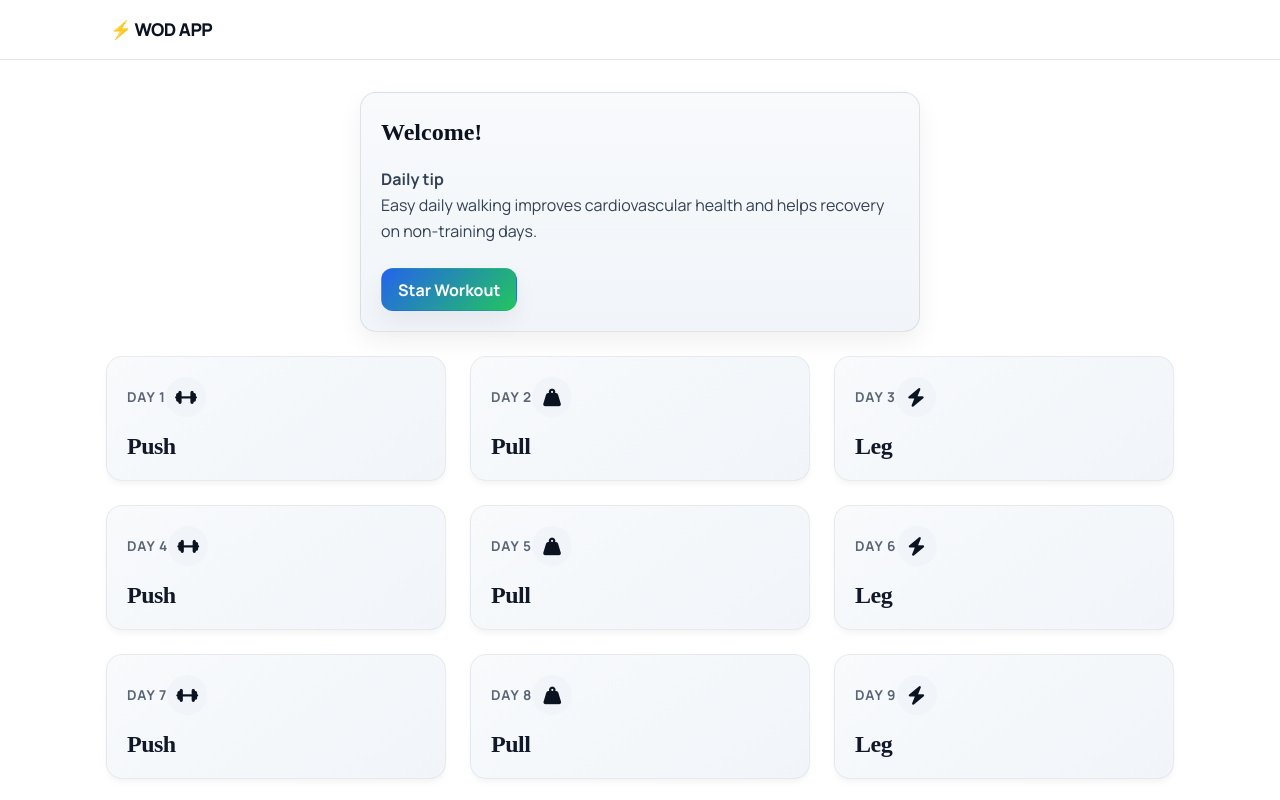
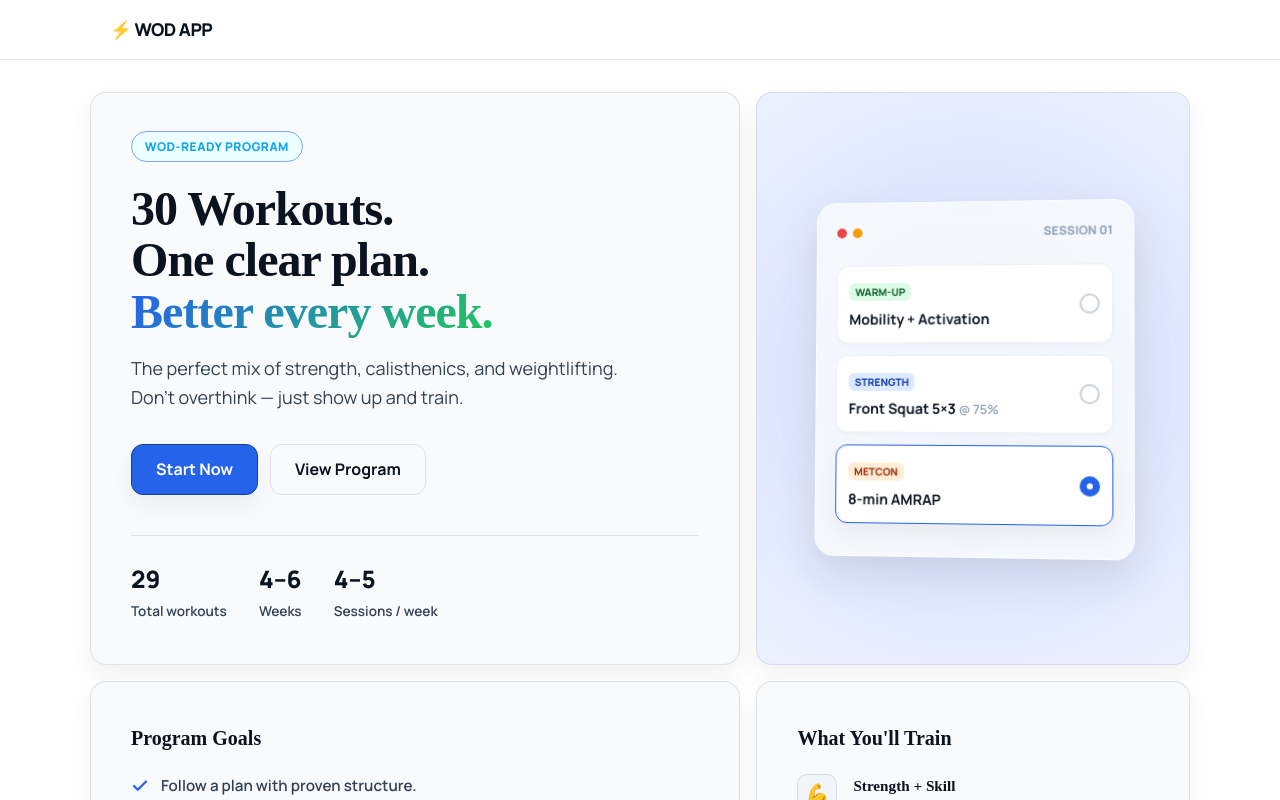
Before and after one commit to LuisoJSM/vue-wod-app, a Vue app: page / in a window 1280 px wide. Shown: the top 800 px of the page. Built offline with nearby package versions, Linux system fonts and the light colour scheme.

Commit message:
Add funtions to disabled grid,etc.

```diff
--- a/src/App.vue
+++ b/src/App.vue
@@ -3,25 +3,83 @@ import Layout from './components/layouts/Layout.vue';
 import Welcome from './components/pages/Welcome.vue';
 import Dashboard from './components/pages/Dashboard.vue';
 import Workout from './components/pages/Workout.vue';
+import { ref, computed } from 'vue';
+import { workoutProgram } from './utils';
 
-const selectedDisplay = 2
+
+const defaultData = {}
+for (let workoutIdx in workoutProgram) {
+  const workoutData = workoutProgram[workoutIdx]
+  defaultData[workoutIdx] = {}
+
+
+  for (let e of workoutData.workout) {
+    defaultData[workoutIdx][e.name] = ''
+  }
+
+}
+
+const selectedDisplay = ref(1)
+const data = ref(defaultData) // {1...30: {excercise_name:'_',....}}
+const selectedWorkout = ref(-1)
+
+const isWorkoutCompleted = computed(() => {
+  const currWorkout = data.value?.[selectedWorkout].value
+  if (!currWorkout) { return false }
+
+  const isCompleteCheck = Object.values(currWorkout).every(ex => !!ex)
+  console.log('ISCOMPLETED: ', isCompleteCheck)
+  return isCompleteCheck
+})
+
+const firstIncompleteWorkoutIndex = computed(() => {
+  const allWorkouts = data.value
+  if (!allWorkouts) { return -1 }
+  // loop over every key value pair, and check if the workout is complete or not
+  for (const [index, workout] of Object.entries(allWorkouts)) {
+    const isComplete = Object.values(workout).every(ex => !!ex)
+    if (!isComplete) {
+      return parseInt(index)
+    }
+  }
+  return -1 //all are completed
+})
+
+function handleChangeDisplay(idx) {
+  selectedDisplay.value = idx
+}
+
+function handleSelectedWorkout(idx) {
+  selectedDisplay.value = 3
+  selectedWorkout.value = idx
+}
+
+function handleSaveWorkout() {
+  // save the current data snapshot to localSotorage so we can retrieve next time
+  localStorage.setItem('workouts', JSON.stringify(data.value))
+
+  // show the dashboard
+  selectedDisplay.value = 2
+
+  selectedWorkout.value = -1
+}
+
+
 
 </script>
 
 <template>
 
- <Layout>
-   <!--Page 1-->
-    <Welcome v-if="selectedDisplay == 1" />
+  <Layout>
+    <!--Page 1-->
+    <Welcome :handleChangeDisplay="handleChangeDisplay" v-if="selectedDisplay == 1" />
     <!--Page 2-->
-    <Dashboard v-if="selectedDisplay == 2" />
+    <Dashboard :firstIncompleteWorkoutIndex="firstIncompleteWorkoutIndex" :handleSelectedWorkout="handleSelectedWorkout" v-if="selectedDisplay == 2" />
     <!--Page 3-->
-    <Workout v-if="selectedDisplay == 3" />
- </Layout>
+    <Workout :handleSaveWorkout="handleSaveWorkout" :isWorkoutCompleted="isWorkoutCompleted" :data="data" :selectedWorkout="selectedWorkout" v-if="workoutProgram?.[selectedWorkout]" />
+  </Layout>
 
 
 </template>
 
-<style scoped>
-
-</style>
+<style scoped></style>
--- a/src/components/Grid.vue
+++ b/src/components/Grid.vue
@@ -1,12 +1,17 @@
 <script setup>
 import { workoutProgram } from '../utils';
+
+
+const props = defineProps({
+  handleSelectedWorkout: Function
+})
 
 const workoutTypes = ["Push", "Pull", "Leg"];
 </script>
 
 <template>
     <section id="grid">
-        <button
+        <button disabled="" @click="() => handleSelectedWorkout(workoutIdx)"
             v-for="(workout, workoutIdx) in Object.keys(workoutProgram)"
             :key="workoutIdx"
             class="workout-card"
@@ -30,7 +35,7 @@ const workoutTypes = ["Push", "Pull", "Leg"];
 #grid {
     width: 100%;
     display: grid;
-    gap: 1.5rem; /* Un poco más de espacio entre tarjetas */
+    gap: 1.5rem;
     grid-template-columns: repeat(1, minmax(0, 1fr));
 }
 
@@ -47,10 +52,10 @@ const workoutTypes = ["Push", "Pull", "Leg"];
     width: 100%;
     text-align: left;
     padding: 1.25rem;
-    border-radius: 16px; /* Bordes más redondeados */
-    border: 1px solid var(--border-tertiary, #e5e7eb); /* Fallback color por si no existe la variable */
+    border-radius: 16px;
+    border: 1px solid var(--border-tertiary, #e5e7eb);
 
-    /* Gradiente sutil */
+
     background: linear-gradient(145deg, var(--background-secondary, #fff), var(--background-muted, #f9fafb));
     box-shadow: 0 4px 6px -1px rgba(0, 0, 0, 0.05);
 
@@ -59,19 +64,17 @@ const workoutTypes = ["Push", "Pull", "Leg"];
     flex-direction: column;
     gap: 1rem;
     overflow: hidden;
-
-    /* Transiciones suaves para todo */
     transition: all 0.3s cubic-bezier(0.25, 0.8, 0.25, 1);
 }
 
-/* Efecto Hover mejorado */
+
 .workout-card:hover {
     transform: translateY(-4px);
     border-color: var(--color-primary, #3b82f6);
     box-shadow: 0 10px 15px -3px rgba(0, 0, 0, 0.1), 0 4px 6px -2px rgba(0, 0, 0, 0.05);
 }
 
-/* Header interno: Día e Icono */
+
 .card-header {
     display: flex;
     align-items: center;
@@ -87,7 +90,7 @@ const workoutTypes = ["Push", "Pull", "Leg"];
     opacity: 0.8;
 }
 
-/* Estilo de los iconos */
+
 .icon-wrapper {
     display: flex;
     align-items: center;
@@ -95,7 +98,7 @@ const workoutTypes = ["Push", "Pull", "Leg"];
     width: 40px;
     height: 40px;
     border-radius: 50%;
-    background-color: var(--background-muted, #f3f4f6); /* Círculo sutil detrás del icono */
+    background-color: var(--background-muted, #f3f4f6);
     color: var(--color-primary, #3b82f6);
     font-size: 1.1rem;
     transition: background-color 0.2s ease, transform 0.2s ease;
@@ -103,15 +106,40 @@ const workoutTypes = ["Push", "Pull", "Leg"];
 
 .workout-card:hover .icon-wrapper {
     background-color: var(--color-primary, #3b82f6);
-    color: white; /* Invierte colores al hacer hover */
-    transform: rotate(15deg); /* Pequeña animación divertida */
+    color: white;
+    transform: rotate(15deg);
 }
 
 .workout-title {
     margin: 0;
-    font-size: 1.5rem; /* Texto más grande */
+    font-size: 1.5rem;
     font-weight: 800;
     color: var(--color-heading, #111827);
     letter-spacing: -0.5px;
 }
+
+
+.workout-card:disabled {
+  cursor: not-allowed;
+  opacity: 0.55;
+  filter: grayscale(0.6);
+  box-shadow: none;
+  transform: none;
+  border-color: var(--border-tertiary);
+}
+
+
+.workout-card:disabled:hover {
+  transform: none;
+  border-color: var(--border-tertiary);
+  box-shadow: none;
+}
+
+
+.workout-card:disabled .icon-wrapper {
+  background-color: var(--background-muted);
+  color: var(--color-tertiary);
+  transform: none;
+}
+
 </style>
--- a/src/components/pages/Dashboard.vue
+++ b/src/components/pages/Dashboard.vue
@@ -1,6 +1,11 @@
 <script setup>
 import Grid from "../Grid.vue";
 import { gymHealthFacts } from "../../utils";
+
+const props = defineProps({
+  handleSelectedWorkout: Function,
+  firstIncompleteWorkoutIndex: Number
+})
 
 // generate a randome whole integer between 0 and array lenth -1
 const randonNumber = Math.floor(Math.random() * gymHealthFacts.length);
@@ -17,9 +22,9 @@ const todayFact = gymHealthFacts[randonNumber];
           {{ todayFact }}
         </p>
       </div>
-      <button>Star Workout</button>
+      <button @click="() => handleSelectedWorkout(firstIncompleteWorkoutIndex < 0 ? 0 : firstIncompleteWorkoutIndex)">Star Workout</button>
     </div>
-    <Grid />
+    <Grid v-bind="props" />
   </section>
 </template>
 
--- a/src/components/pages/Welcome.vue
+++ b/src/components/pages/Welcome.vue
@@ -1,4 +1,9 @@
 <script setup>
+
+defineProps({
+  handleChangeDisplay: Function
+})
+
 // Data
 const highlights = [
   { title: "Strength + Skill", desc: "Weightlifting & calisthenics foundations.", icon: "💪" },
@@ -35,7 +40,7 @@ const stats = [
           </p>
 
           <div class="hero-actions">
-            <button class="btn btn--primary" type="button">
+            <button @click="() => handleChangeDisplay(2)" class="btn btn--primary" type="button">
               Start Now
               <span class="btn-glow" aria-hidden="true"></span>
             </button>
--- a/src/components/pages/Workout.vue
+++ b/src/components/pages/Workout.vue
@@ -3,7 +3,15 @@ import { ref, computed } from 'vue'
 import Portal from '../Portal.vue';
 import { workoutProgram, exerciseDescriptions } from '../../utils'
 
-const selectedWorkout = 0
+
+
+const { data, selectedWorkout } = defineProps({
+  data: Object,
+  selectedWorkout: Number,
+  handleSaveWorkout: Function,
+  isWorkoutComplete: Boolean
+})
+
 const { workout, warmup } = workoutProgram[selectedWorkout]
 // let selectedExercise = null
 let selectedExercise = ref(null)
@@ -31,7 +39,7 @@ function handleCloseModal() {
   <section id="workout-card">
     <div class="plan-card">
       <div class="card-header">
-        <span class="day-badge">Day {{ selectedWorkout < 9 ? '0' + selectedWorkout : selectedWorkout }}</span>
+        <span class="day-badge">Day {{ selectedWorkout < 9 ? '0' + (selectedWorkout + 1) : (selectedWorkout + 1) }}</span>
         <div class="icon-bg">
           <i class="fa-solid fa-dumbbell"></i>
         </div>
@@ -89,18 +97,18 @@ function handleCloseModal() {
         <p class="stat-pill reps-pill">{{ w.reps }}</p>
 
         <div class="input-wrapper">
-          <input class="weight-input" placeholder="0" type="text" />
+          <input v-model="data[selectedWorkout][w.name]" class="weight-input" placeholder="0" type="text" />
           <span class="unit">kg</span>
         </div>
       </div>
     </div>
     <div class="actions-card">
-  <button class="btn-secondary">
+  <button @click="handleSaveWorkout" class="btn-secondary">
     <i class="fa-solid fa-floppy-disk"></i>
     <span>Save and exit</span>
   </button>
 
-  <button class="btn-primary">
+  <button :disabled="!isWorkoutComplete" @click="handleSaveWorkout" class="btn-primary">
     <span>Complete</span>
     <i class="fa-solid fa-check"></i>
   </button>
```
